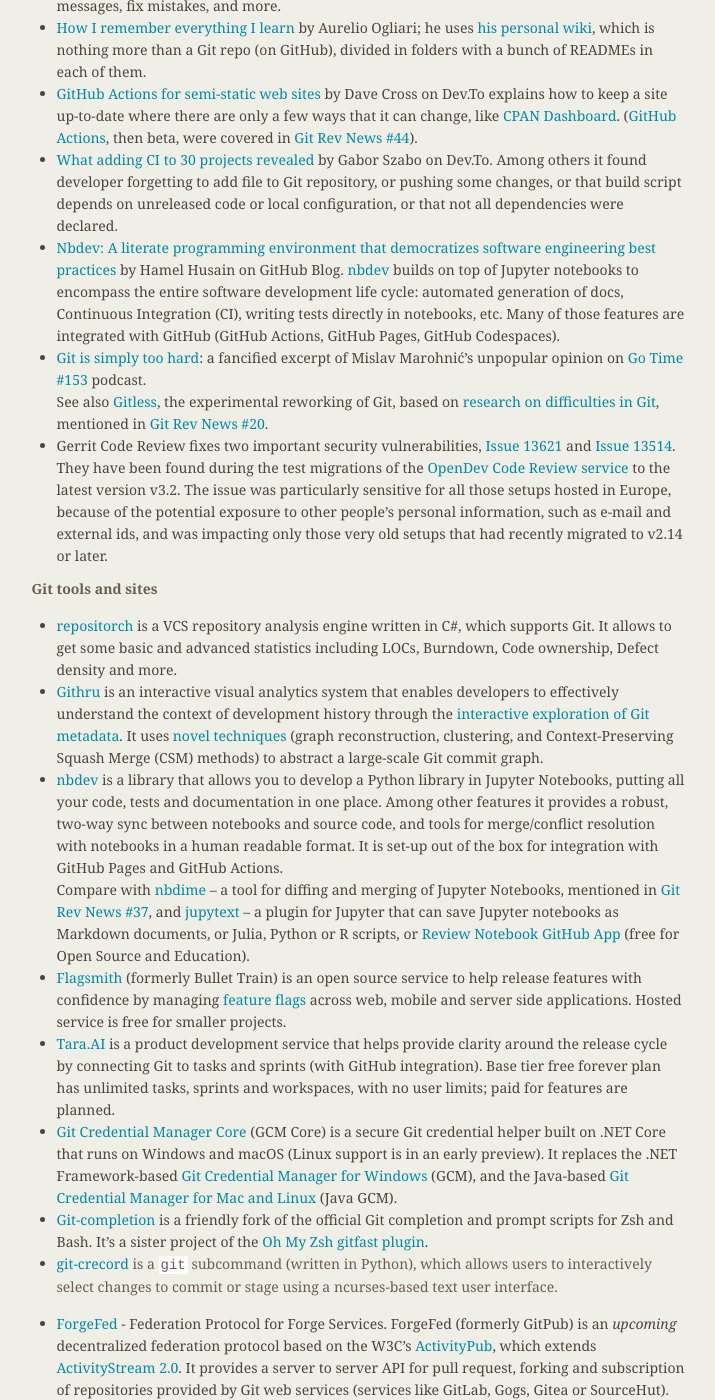
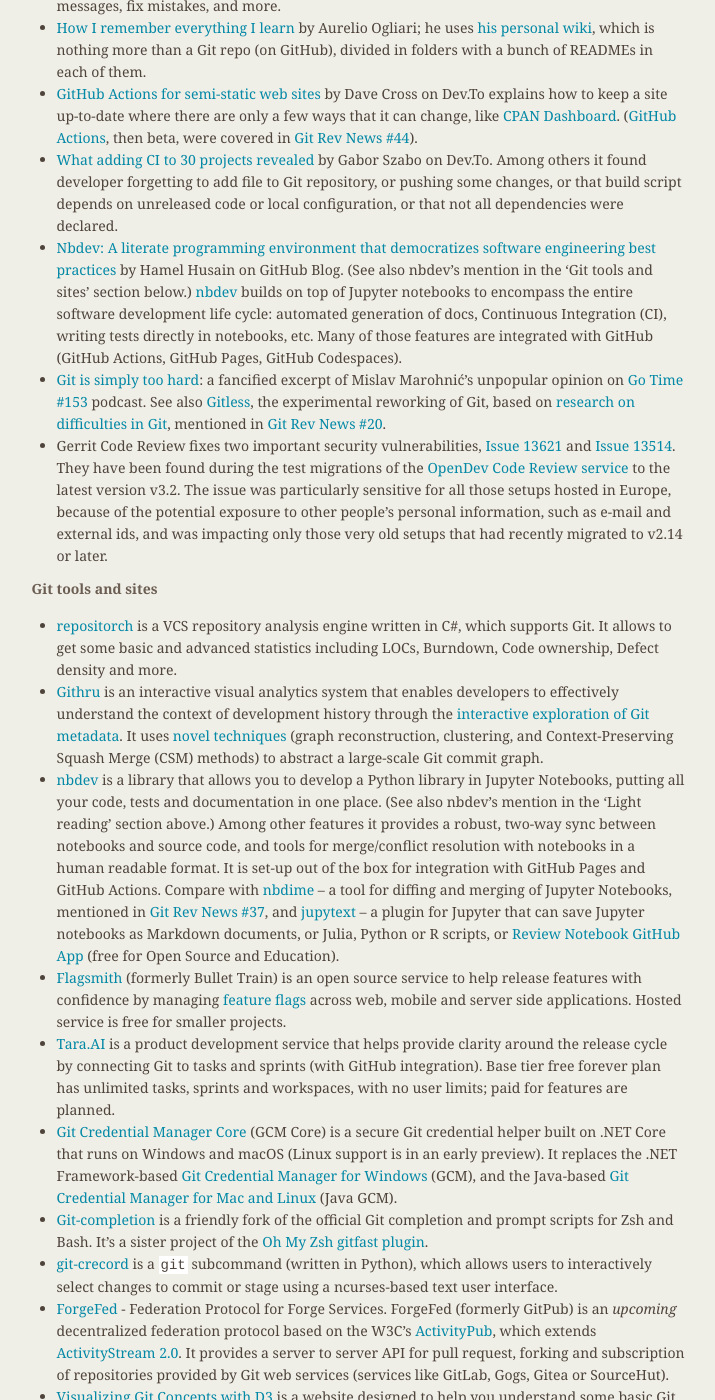
Before and after one commit to git/git.github.io, a Jekyll site: the page built from _posts/2020-11-27-edition-69.markdown, in a window 1280 px wide and 1400 px high, scrolled down 3054 px. Shown: the whole window, without its empty margins (397-1112 px from the left). Built offline with Jekyll 4.4.1, drawn with Linux system fonts in a browser that asks for light colours.

Commit message:
rn-69: improve 'Other News' section

```diff
--- a/_posts/2020-11-27-edition-69.markdown
+++ b/_posts/2020-11-27-edition-69.markdown
@@ -196,55 +196,60 @@
 __Various__
 
 * [Announcing the Release of the Git Experience in Visual Studio](https://devblogs.microsoft.com/visualstudio/announcing-the-release-of-the-git-experience-in-visual-studio/);
-the new Git tooling is now the default source control experience
-in Visual Studio 2019, beginning with [version 16.8](https://devblogs.microsoft.com/visualstudio/visual-studio-2019-v16-8/#git-productivity).
-* Kernel.org manager Konstantin Ryabitsev announced that [signed git pushes](https://people.kernel.org/monsieuricon/signed-git-pushes)
-are now supported by the kernel.org system. Among other things, push signatures
-can be preserved in a commit transparency log, [which is also now provided](https://people.kernel.org/monsieuricon/introducing-the-kernel-org-git-transparency-log)
-by kernel.org.
-
+  the new Git tooling is now the default source control experience
+  in Visual Studio 2019, beginning with
+  [version 16.8](https://devblogs.microsoft.com/visualstudio/visual-studio-2019-v16-8/#git-productivity).
+* Kernel.org manager Konstantin Ryabitsev announced that
+  [signed git pushes](https://people.kernel.org/monsieuricon/signed-git-pushes)
+  are now supported by the kernel.org system. Among other things, push signatures
+  can be preserved in a commit transparency log,
+  [which is also now provided](https://people.kernel.org/monsieuricon/introducing-the-kernel-org-git-transparency-log)
+  by kernel.org.
 
 __Light reading__
 
 * [Git before GitHub](https://tarunbatra.com/blog/x/git-before-github/)
-by Tarun Batra is a beginner-friendly article explaining how to submit
-patches using git's built-in tools without using a platform like GitHub.
+  by Tarun Batra is a beginner-friendly article explaining how to submit
+  patches using git's built-in tools without using a platform like GitHub.
 * [How to keep your Git history clean with interactive rebase](https://about.gitlab.com/blog/2020/11/23/keep-git-history-clean-with-interactive-rebase/)
-by Tobias Günther on GitLab Blog. Interactive rebase is one of Git's
-most versatile tools. Here's how to use it to correct commit messages,
-fix mistakes, and more.
+  by Tobias Günther on GitLab Blog. Interactive rebase is one of Git's
+  most versatile tools. Here's how to use it to correct commit messages,
+  fix mistakes, and more.
 * [How I remember everything I learn](https://aurelio.me/blog/How-I-remember-everything-I-learn/) by Aurelio Ogliari; he uses [his personal wiki](https://github.com/nobitagit/knowledge),
-which is nothing more than a Git repo (on GitHub), divided in folders
-with a bunch of READMEs in each of them.
+  which is nothing more than a Git repo (on GitHub), divided in folders
+  with a bunch of READMEs in each of them.
 * [GitHub Actions for semi-static web sites](https://dev.to/davorg/github-actions-for-semi-static-web-sites-597g)
-by Dave Cross on Dev.To explains how to keep a site up-to-date where
-there are only a few ways that it can change, like [CPAN Dashboard](https://cpandashboard.com/).
-([GitHub Actions](https://github.com/features/actions), then beta,
-were covered in [Git Rev News #44](https://git.github.io/rev_news/2018/10/24/edition-44/)).
+  by Dave Cross on Dev.To explains how to keep a site up-to-date where
+  there are only a few ways that it can change, like [CPAN Dashboard](https://cpandashboard.com/).
+  ([GitHub Actions](https://github.com/features/actions), then beta,
+  were covered in [Git Rev News #44](https://git.github.io/rev_news/2018/10/24/edition-44/)).
 * [What adding CI to 30 projects revealed](https://dev.to/szabgab/what-adding-ci-to-30-projects-revealed-3d4k)
-by Gabor Szabo on Dev.To. Among others it found developer forgetting to add
-file to Git repository, or pushing some changes, or that build script depends
-on unreleased code or local configuration, or that not all dependencies were
-declared.
-* [Nbdev: A literate programming environment that democratizes software
-engineering best practices](https://github.blog/2020-11-20-nbdev-a-literate-programming-environment-that-democratizes-software-engineering-best-practices/)
-by Hamel Husain on GitHub Blog. [nbdev](https://nbdev.fast.ai/) builds
-on top of Jupyter notebooks to encompass the entire software development
-life cycle: automated generation of docs, Continuous Integration (CI),
-writing tests directly in notebooks, etc. Many of those features are
-integrated with GitHub (GitHub Actions, GitHub Pages, GitHub Codespaces).
+  by Gabor Szabo on Dev.To. Among others it found developer forgetting to add
+  file to Git repository, or pushing some changes, or that build script depends
+  on unreleased code or local configuration, or that not all dependencies were
+  declared.
+* [Nbdev: A literate programming environment that democratizes software engineering best practices](https://github.blog/2020-11-20-nbdev-a-literate-programming-environment-that-democratizes-software-engineering-best-practices/)
+  by Hamel Husain on GitHub Blog. (See also nbdev's mention in the 'Git
+  tools and sites' section below.) [nbdev](https://nbdev.fast.ai/)
+  builds on top of Jupyter notebooks to encompass the entire software
+  development life cycle: automated generation of docs, Continuous
+  Integration (CI), writing tests directly in notebooks, etc. Many of
+  those features are integrated with GitHub (GitHub Actions, GitHub
+  Pages, GitHub Codespaces).
 * [Git is simply too hard](https://changelog.com/posts/git-is-simply-too-hard):
-a fancified excerpt of Mislav Marohnić's unpopular opinion on [Go Time #153](https://changelog.com/gotime/153)
-podcast.
-See also [Gitless](https://gitless.com/), the experimental reworking of Git,
-based on [research on difficulties in Git](https://gitless.com/#research),
-mentioned in [Git Rev News #20](https://git.github.io/rev_news/2016/10/19/edition-20/).
+  a fancified excerpt of Mislav Marohnić's unpopular opinion on [Go Time #153](https://changelog.com/gotime/153)
+  podcast. See also [Gitless](https://gitless.com/), the experimental reworking of Git,
+  based on [research on difficulties in Git](https://gitless.com/#research),
+  mentioned in [Git Rev News #20](https://git.github.io/rev_news/2016/10/19/edition-20/).
 * Gerrit Code Review fixes two important security vulnerabilities,
-[Issue 13621](https://bugs.chromium.org/p/gerrit/issues/detail?id=13621) and [Issue 13514](https://bugs.chromium.org/p/gerrit/issues/detail?id=13514).
-They have been found during the test migrations of the [OpenDev Code Review service](https://review.opendev.org/) to the latest version v3.2.
-The issue was particularly sensitive for all those setups hosted in Europe, because of
-the potential exposure to other people's personal information, such as e-mail and external ids,
-and was impacting only those very old setups that had recently migrated to v2.14 or later.
+  [Issue 13621](https://bugs.chromium.org/p/gerrit/issues/detail?id=13621) and
+  [Issue 13514](https://bugs.chromium.org/p/gerrit/issues/detail?id=13514).
+  They have been found during the test migrations of the
+  [OpenDev Code Review service](https://review.opendev.org/) to the latest version v3.2.
+  The issue was particularly sensitive for all those setups hosted in
+  Europe, because of the potential exposure to other people's personal
+  information, such as e-mail and external ids, and was impacting only
+  those very old setups that had recently migrated to v2.14 or later.
 
 __Git tools and sites__
 
@@ -257,17 +262,21 @@
   It uses [novel techniques](https://arxiv.org/abs/2009.03115) (graph reconstruction,
   clustering, and Context-Preserving Squash Merge (CSM) methods) to abstract
   a large-scale Git commit graph.
-* [nbdev](https://nbdev.fast.ai/) is a library that allows you to develop
-  a Python library in Jupyter Notebooks, putting all your code, tests and
-  documentation in one place. Among other features it provides a robust,
-  two-way sync between notebooks and source code, and tools for merge/conflict
-  resolution with notebooks in a human readable format. It is set-up out of the box
-  for integration with GitHub Pages and GitHub Actions.
-  Compare with [nbdime](http://nbdime.readthedocs.io/en/latest/) -- a tool for
-  diffing and merging of Jupyter Notebooks, mentioned in [Git Rev News #37](https://git.github.io/rev_news/2018/03/21/edition-37/),
-  and [jupytext](https://github.com/mwouts/jupytext) -- a plugin for Jupyter
-  that can save Jupyter notebooks as Markdown documents, or Julia, Python or R scripts,
-  or [Review Notebook GitHub App](https://github.com/marketplace/review-notebook-app)
+* [nbdev](https://nbdev.fast.ai/) is a library that allows you to
+  develop a Python library in Jupyter Notebooks, putting all your
+  code, tests and documentation in one place. (See also nbdev's
+  mention in the 'Light reading' section above.) Among other features
+  it provides a robust, two-way sync between notebooks and source
+  code, and tools for merge/conflict resolution with notebooks in a
+  human readable format. It is set-up out of the box for integration
+  with GitHub Pages and GitHub Actions.  Compare with
+  [nbdime](http://nbdime.readthedocs.io/en/latest/) -- a tool for
+  diffing and merging of Jupyter Notebooks, mentioned in
+  [Git Rev News #37](https://git.github.io/rev_news/2018/03/21/edition-37/),
+  and [jupytext](https://github.com/mwouts/jupytext) -- a plugin for
+  Jupyter that can save Jupyter notebooks as Markdown documents, or
+  Julia, Python or R scripts, or
+  [Review Notebook GitHub App](https://github.com/marketplace/review-notebook-app)
   (free for Open Source and Education).
 * [Flagsmith](https://www.flagsmith.com/) (formerly Bullet Train) is an open source
   service to help release features with confidence by managing
@@ -291,7 +300,6 @@
 * [git-crecord](https://github.com/andrewshadura/git-crecord)
   is a `git` subcommand (written in Python), which allows users to interactively select
   changes to commit or stage using a ncurses-based text user interface.
-
 * [ForgeFed](https://notabug.org/peers/forgefed) - Federation Protocol for Forge Services.
   ForgeFed (formerly GitPub) is an _upcoming_ decentralized federation protocol based on
   the W3C's [ActivityPub](https://www.w3.org/TR/activitypub/), which extends
```
